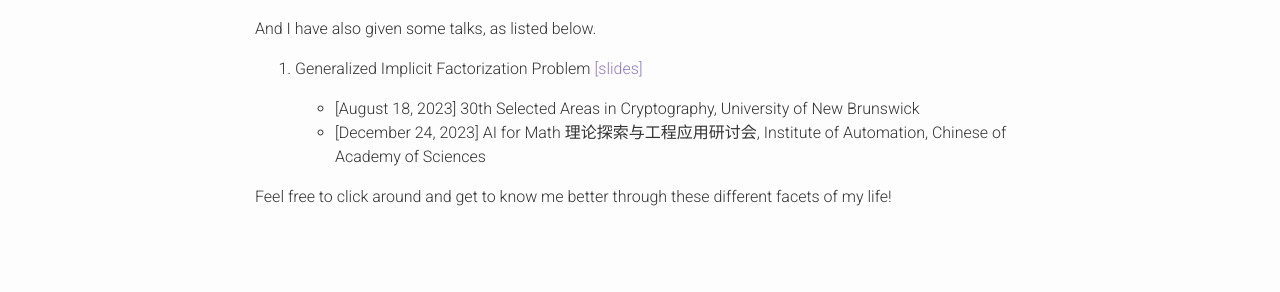
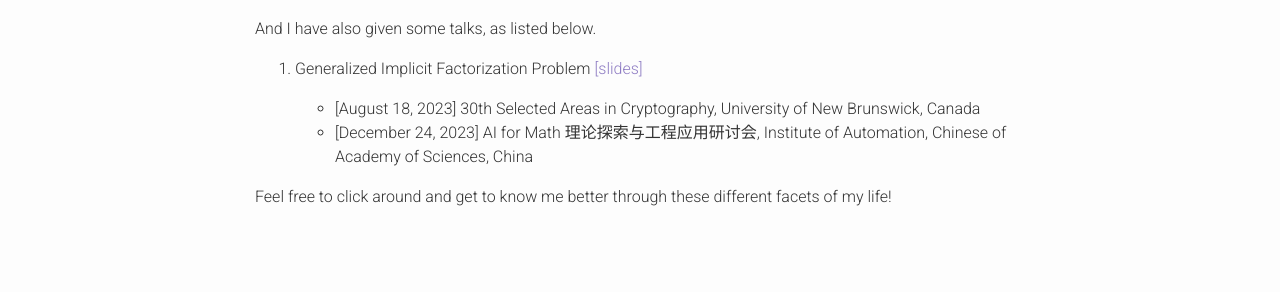
Before and after one commit to fffmath/fffmath.github.io, a Jekyll site: the page built from _pages/miscellaneous.md, in a window 1280 px wide. Shown: the part 448-740 px from the top of the page. Built offline with Jekyll 4.4.1, drawn with Linux system fonts in a browser that asks for light colours; comment, search, counter and statistics services are not loaded; a style sheet for code colours, icons or effects is not loaded.

Commit message:
change bib

```diff
--- a/_bibliography/papers.bib
+++ b/_bibliography/papers.bib
@@ -15,7 +15,7 @@
   title={Pre-Processing on $\mathcal{O}_K$ Brings More: Solving $\gamma$-SVP in Order-Ideal Lattices},
   year         = {2024},
   selected = {true},
-  abbr = {OK},
+  abbr = {👌: \mathcal{O}_K},
   bibtex_show={true}
 }
 @misc{fengNew2024,
--- a/_pages/miscellaneous.md
+++ b/_pages/miscellaneous.md
@@ -25,7 +25,7 @@
 
 1. Generalized Implicit Factorization Problem [[slides]](../assets/slides/gifp.pdf)
 
-    - [August 18, 2023] 30th Selected Areas in Cryptography, University of New Brunswick
-    - [December 24, 2023] AI for Math 理论探索与工程应用研讨会, Institute of Automation, Chinese of Academy of Sciences
+    - [August 18, 2023] 30th Selected Areas in Cryptography, University of New Brunswick, Canada
+    - [December 24, 2023] AI for Math 理论探索与工程应用研讨会, Institute of Automation, Chinese of Academy of Sciences, China
 
 Feel free to click around and get to know me better through these different facets of my life!
```
